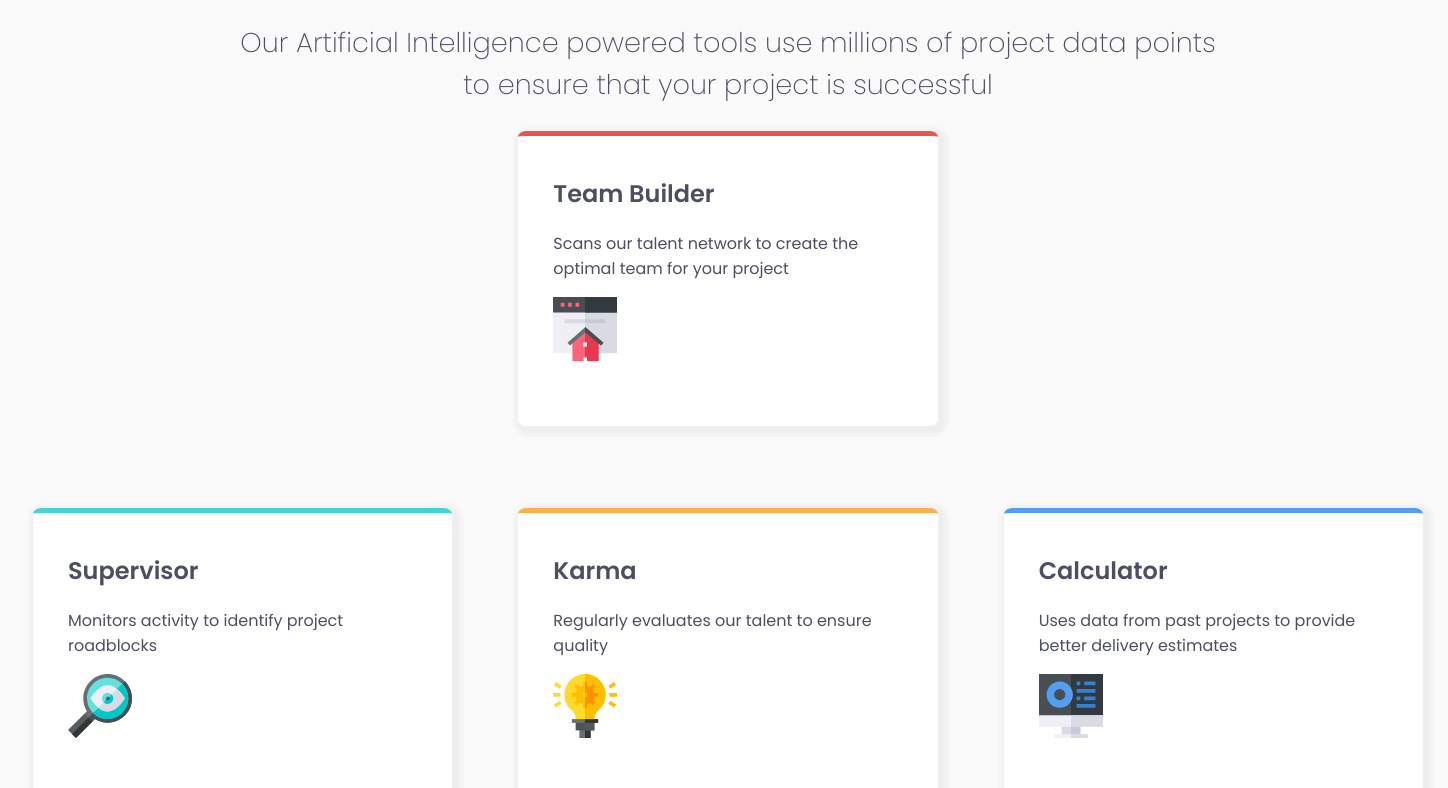
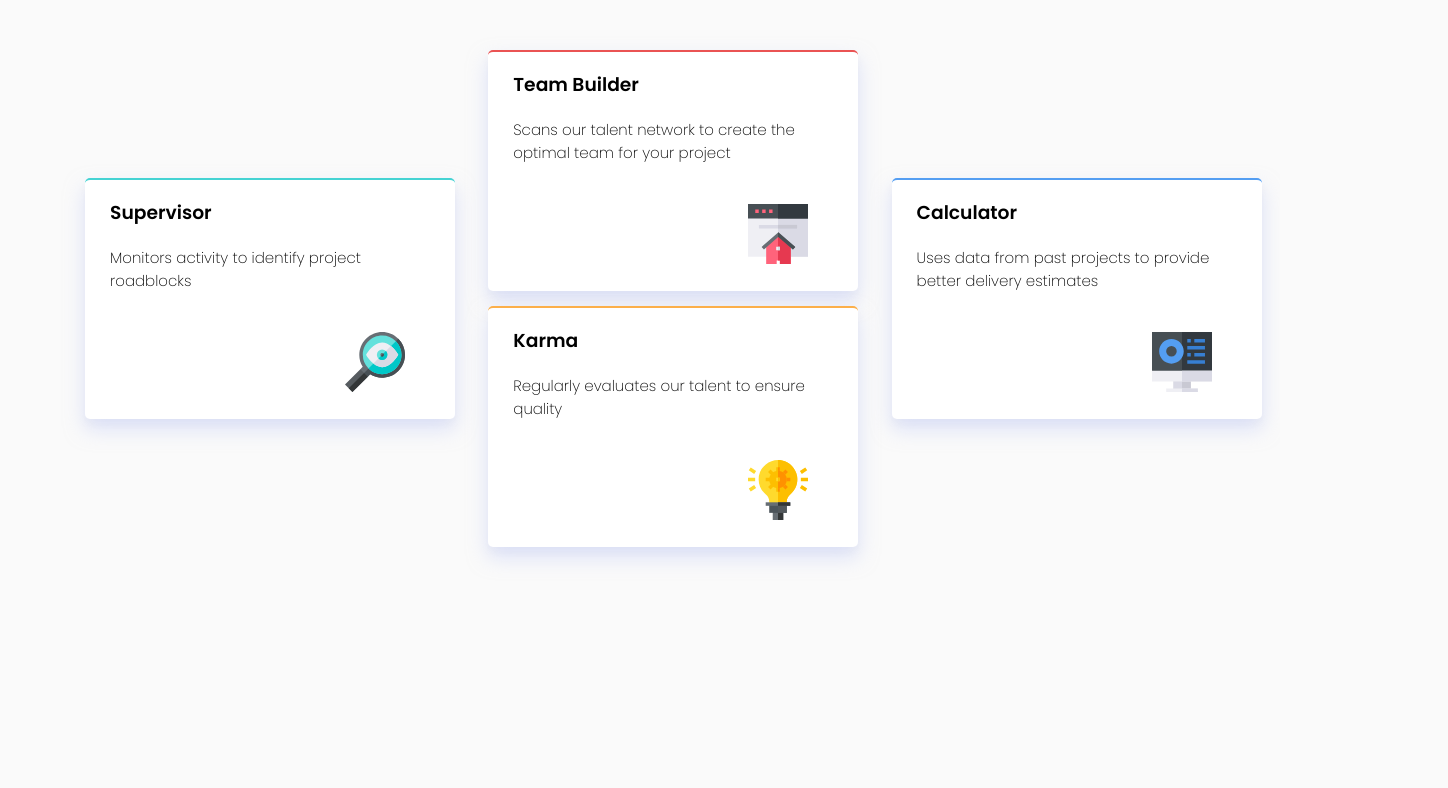
Before and after one commit to dsulliv4/html-css-layout, a plain HTML site: page index.html in a window 1280 px wide. Shown: the part 213-1001 px from the top of the page, 1448 px wide, since content can reach past the window. After the commit the page ends 916 px from the top, so only its background shows below. Drawn offline with Linux system fonts and the light colour scheme.

Commit message:
final layout

```diff
--- a/css/styles.css
+++ b/css/styles.css
@@ -1,74 +1,150 @@
-body {
+html{
+  margin: 0;
+  padding: 0;
+  box-sizing: border-box;
+  text-rendering: optimizeLegibility;
+  scroll-behavior: smooth;
+
+}
+body{
+  padding: 40px 20px;
   font-family: 'Poppins', sans-serif;
   background-color: hsl(0, 0%, 98%);
-  color:hsl(234, 12%, 34%);
-}
-
-.container {
-  width: 1440px;
-  margin: 0 auto;
 
 }
 
-header {
+.main-wrapper{
+  display: flex;
+  flex-direction: column;
+  align-items: center;
+  justify-content: center;
+  margin-bottom: 10%;
+  padding: 0;
+
+
+}
+.main-wrapper p{
   text-align: center;
-  font-size: 1.7rem;
+  font-weight: 200;
+}
+.main-wrapper h1{
+  margin: 0;
+
 }
 
-header span.top{
-  display: block;
+.sub-heading{
+  font-weight: bolder;
+  margin: 0;
+  letter-spacing: 1px;
+}
+.main-wrapper .main-heading{
   font-weight: 200;
 }
 
-header span.bottom {
-  display: block;
-  font-weight: 600;
+
+.main-card{
+  display: grid;
+  grid-template-columns: repeat(3, 370px);
+  grid-column-gap: 3%;
+  grid-row-gap: 3%;
+  margin-top: 3%;
 }
 
-header > p {
-  width: 70%;
-  margin: 0 auto;
-  font-weight: 200;
+.main-card div{
+  padding: 0 25px 10px;
+  border-radius: 5px;
+  background-color: hsl(0, 0%, 100%);
 }
 
-.content {
-  display: grid;
-  grid-template-columns: 1fr 1fr 1fr;
-  grid-template-rows: 1fr 1fr 1fr;
-  grid-row-gap: 2em;
-  grid-column-gap: 1em;
-  justify-items: center;
-  margin-bottom: 5em;
+
+.main-card div:hover:not(.img-pos){
+  cursor: pointer;
+  box-shadow: 0 15px 28px hsla(230, 77%, 86%, 0.651), 0 6px 6px rgba(230, 230, 230, 0.432);
+}
+
+
+
+.main-card div p{
+  text-align: left;
+  font-size: 15px;
+}
+.main-card img{
+  width: 60px;
+  margin-top: 25px;
 
 }
 
-
-.card {
-  padding: 20px 35px;
-  height: 250px;
-  margin: 25px;
-  border-radius: 2%;
-  background-color: white;
-  box-shadow: 3px 3px 5px 6px #eee;
+.img-pos{
+  text-align: right;
 }
 
-#calculator
-
-#team-builder {
-
-
+.card-teambuilder,
+.card-supervisor,
+.karma,
+.calculator{
+  box-shadow: 0 10px 20px hsla(230, 77%, 86%, 0.5), 0 6px 6px rgba(230, 230, 230, 0.23);
 
 }
 
-#karma {
+.card-supervisor{
+  border-top: 2px solid  hsl(180, 62%, 55%);
+  grid-column: 1;
+  grid-row: 2 / 4;
 
 }
 
-#supervisor {
+.card-teambuilder{
+  border-top: 2px solid hsl(0, 78%, 62%);
+
+  grid-column: 2;
+  grid-row: 1 / 3;
+}
+
+
+.karma{
+  border-top: 2px solid  hsl(34, 97%, 64%);
+  grid-column: 2;
+  grid-row: 3 / 5;
 
 }
 
-.card#calculator { border-top: 5px solid hsl(212, 86%, 64%);}
-.card#team-builder { border-top: 5px solid hsl(0, 78%, 62%);}
-.card#karma{ border-top: 5px solid hsl(34, 97%, 64%);}
-.card#supervisor { border-top: 5px solid hsl(180, 62%, 55%);}
+.calculator{
+  border-top: 2px solid hsl(212, 86%, 64%);
+  grid-column: 3;
+  grid-row: 2 / 4;
+
+}
+
+@media only screen and (max-width: 375px) {
+  body{
+      padding: 14px;
+  }
+
+  .main-card{
+      display: flex;
+      flex-direction: column;
+  }
+  h1.main-heading, h1.sub-heading{
+      font-size: 1.5rem;
+  }
+
+
+.card-teambuilder,
+.card-supervisor,
+.karma,
+.calculator{
+  margin-top: 20px;
+  width: 100%;
+}
+
+.main-card div{
+ width: 300px;
+ padding: 0 18px;
+
+}
+
+div.img-pos{
+   padding: 0;
+}
+
+}
--- a/index.html
+++ b/index.html
@@ -1,67 +1,62 @@
 <!DOCTYPE html>
 <html lang="en">
+
 <head>
-  <meta charset="UTF-8">
-  <meta name="viewport" content="width=device-width, initial-scale=1.0"> <!-- displays site properly based on user's device -->
-  <link href="css/styles.css" rel="stylesheet">
-  <link rel="icon" type="image/png" sizes="32x32" href="./images/favicon-32x32.png">
-  <link href="https://fonts.googleapis.com/css2?family=Poppins:wght@200;400;600&display=swap" rel="stylesheet">
+    <meta charset="UTF-8">
+    <meta name="viewport" content="width=device-width, initial-scale=1.0">
+    <meta http-equiv="X-UA-Compatible" content="ie=edge">
+    <link rel="icon" type="image/png" sizes="32x32" href="./images/favicon-32x32.png">
+    <link href="https://fonts.googleapis.com/css?family=Poppins:200,400,600&display=swap" rel="stylesheet">
+    <link rel="stylesheet" href="css/styles.css">
+    <title>Four Card Feature Section</title>
+</head>
 
-  <title>Frontend Mentor | Four card feature section</title>
-
-  <!-- Feel free to remove these styles or customise in your own stylesheet 👍 -->
-
-</head>
 <body>
 
+    <div class="main-wrapper">
+        <h1 class="main-heading">Reliable, efficient delivery</h1>
+        <h1 class="sub-heading">Powered by Technology</h1>
+        <p>Our Artificial intelligence powered tools use millions of project data <br>
+            points to ensure that your project is successful</p>
 
-  <div class="container">
-    <header>
-      <h1>
-      <span class= "top"> Reliable, efficient delivery.</span>
-      <span class= "bottom"> Powered by Technology</span>
-      </h1>
-      <p>Our Artificial Intelligence powered tools use millions of project data points to ensure that your project is successful</p>
-    </header>
-    <div class="content">
-      <div>
+        <div class="main-card">
+            <div class="card-supervisor">
+                <h3>Supervisor</h3>
+                <p>Monitors activity to identify project <br>
+                    roadblocks</p>
+                <div class="img-pos">
+                    <img src="css/images/icon-supervisor.svg" alt="">
+                </div>
+            </div>
+            <div class="card-teambuilder">
+                <h3>Team Builder</h3>
+                <p>Scans our talent network to create the <br>
+                    optimal team for your project</p>
+                <div class="img-pos">
+                    <img src="css/images/icon-team-builder.svg" alt="">
+                </div>
+            </div>
+            <div class="karma">
+                <h3>Karma</h3>
+                <p>Regularly evaluates our talent to ensure<br>
+                    quality</p>
+                <div class="img-pos">
+                    <img src="css/images/icon-karma.svg" alt="">
+                </div>
+            </div>
+            <div class="calculator">
+                <h3>Calculator</h3>
+                <p>Uses data from past projects to provide <br>
+                    better delivery estimates</p>
+                <div class="img-pos">
+                    <img src="css/images/icon-calculator.svg" alt="">
+                </div>
+            </div>
 
+        </div>
 
-  </div>
-  <div id="team-builder" class="card">
-    <h2>Team Builder</h2>
-    <p> Scans our talent network to create the optimal team for your project</p>
-       <img src="css/images/icon-team-builder.svg" alt="team-builder"/>
-  </div>
-
-
-
-      <div>
-
-      </div>
-
-      <div id="supervisor" class="card grid-item">
-
-        <h2>Supervisor</h2>
-        <p>Monitors activity to identify project roadblocks</p>
-           <img src="css/images/icon-supervisor.svg" alt="supervisor" />
-
-  </div>
-
-
-    <div id="karma" class="card">
-      <h2>Karma</h2>
-      <p>Regularly evaluates our talent to ensure quality</p>
-         <img src="css/images/icon-karma.svg" alt="karma" />
     </div>
 
+</body>
 
-  <div id="calculator" class="card">
-    <h2>Calculator</h2>
-    <p> Uses data from past projects to provide better delivery estimates</p>
-       <img src="css/images/icon-calculator.svg" alt="calculator"/>
-  </div>
-</div>
-
-
-</body>
+</html>
```
